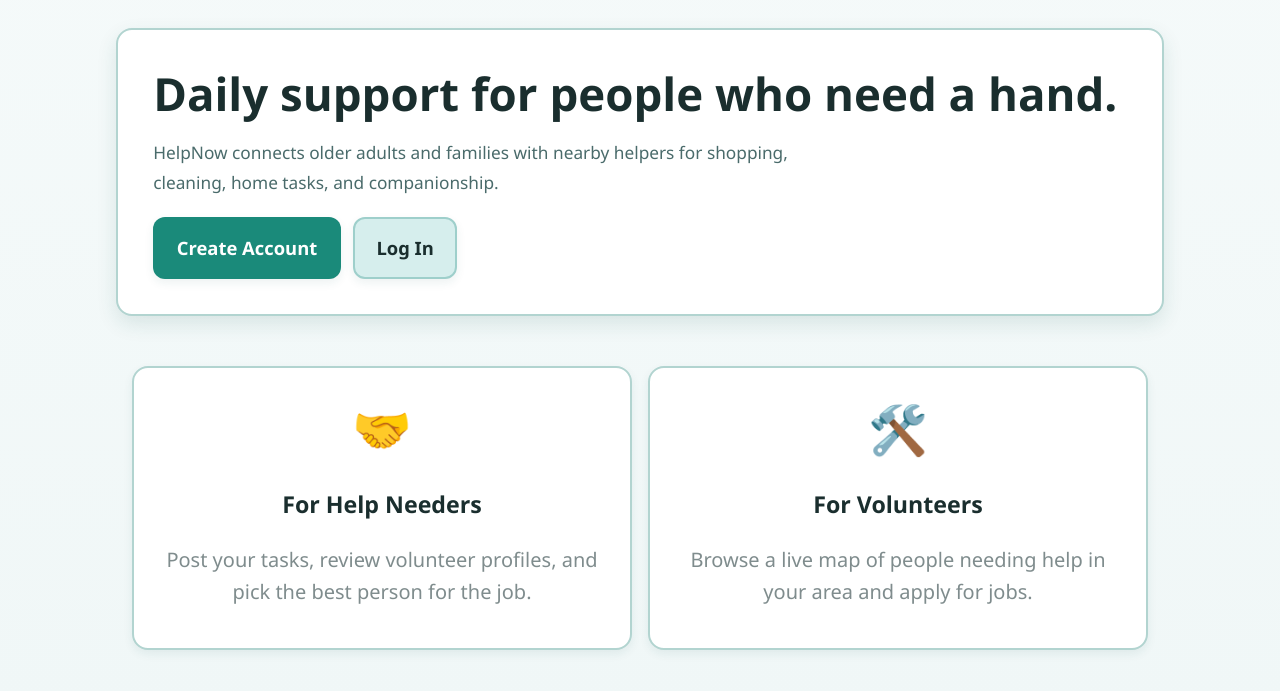
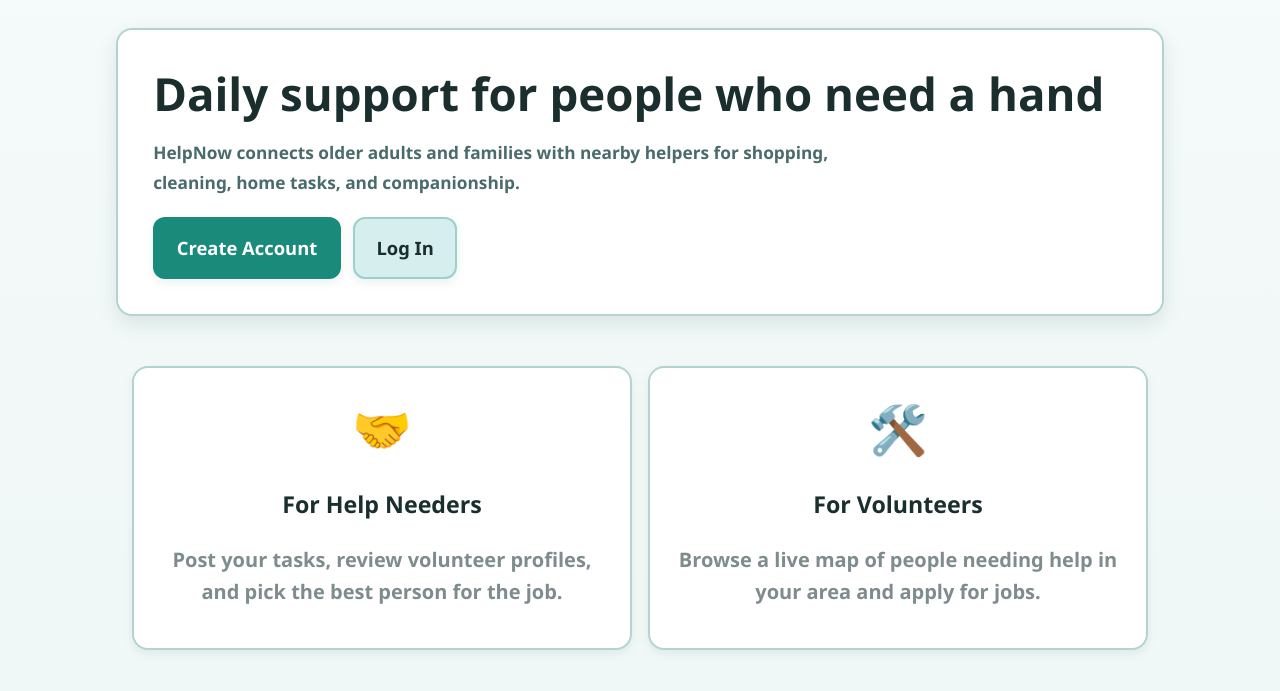
Before and after one commit to vs444o/necodersrepo, a Django app: page / in a window 1280 px wide. Shown: the part 94-785 px from the top of the page. Run offline with Django 5.2, Linux system fonts and the light colour scheme.

Commit message:
good_design

```diff
--- a/offers/static/style.css
+++ b/offers/static/style.css
@@ -1,3 +1,4 @@
+
 :root {
     --bg: #f0f7f7;
     --surface: #ffffff;
@@ -15,6 +16,7 @@
     --shadow: 0 8px 20px rgba(26, 90, 85, 0.12);
     --shadow-soft: 0 4px 10px rgba(26, 90, 85, 0.08);
 }
+
 
 *,
 *::before,
--- a/offers/templates/offers/home.html
+++ b/offers/templates/offers/home.html
@@ -1,5 +1,4 @@
 {% extends "base.html" %}
-
 {% block title %}HelpNow{% endblock %}
 
 {% block content %}
@@ -68,7 +67,7 @@
             {% empty %}
             <div style="text-align:center;padding:60px 20px;background:#f8f9fa;border-radius:15px;border:2px dashed #ddd;">
                 <h3 style="color:#888;">You haven't posted any jobs yet.</h3>
-                <p style="color:#aaa;margin-bottom:25px;">Need a hand with something? Post your first request now.</p>
+                <p style="color:#aaa;margin-bottom:25px;"><b>Need a hand with something? Post your first request now.</b></p>
                 <a href="{% url 'post_offer' %}" class="btn btn--primary">Post a Request</a>
             </div>
             {% endfor %}
@@ -76,8 +75,8 @@
 
     {% else %}
         <section class="hero">
-            <h1>Daily support for people who need a hand.</h1>
-            <p class="hero-subtitle">HelpNow connects older adults and families with nearby helpers for shopping, cleaning, home tasks, and companionship.</p>
+            <h1>Daily support for people who need a hand</h1>
+            <p class="hero-subtitle"><b>HelpNow connects older adults and families with nearby helpers for shopping, cleaning, home tasks, and companionship.</b></p>
             <div class="hero-actions">
                 {% if user.is_authenticated and user.user_type == "worker" %}
                     <a class="btn btn--primary btn--lg" href="{% url 'find' %}">Find Nearby Jobs</a>
@@ -93,12 +92,12 @@
             <article class="panel" style="text-align:center;">
                 <div style="font-size:3rem;margin-bottom:15px;">🤝</div>
                 <h2>For Help Needers</h2>
-                <p style="color:#7f8c8d;line-height:1.6;">Post your tasks, review volunteer profiles, and pick the best person for the job.</p>
+                <p style="color:#7f8c8d;line-height:1.6;"><b>Post your tasks, review volunteer profiles, and pick the best person for the job.</b></p>
             </article>
             <article class="panel" style="text-align:center;">
                 <div style="font-size:3rem;margin-bottom:15px;">🛠️</div>
                 <h2>For Volunteers</h2>
-                <p style="color:#7f8c8d;line-height:1.6;">Browse a live map of people needing help in your area and apply for jobs.</p>
+                <p style="color:#7f8c8d;line-height:1.6;"><b>Browse a live map of people needing help in your area and apply for jobs.</b></p>
             </article>
         </section>
     {% endif %}
```
